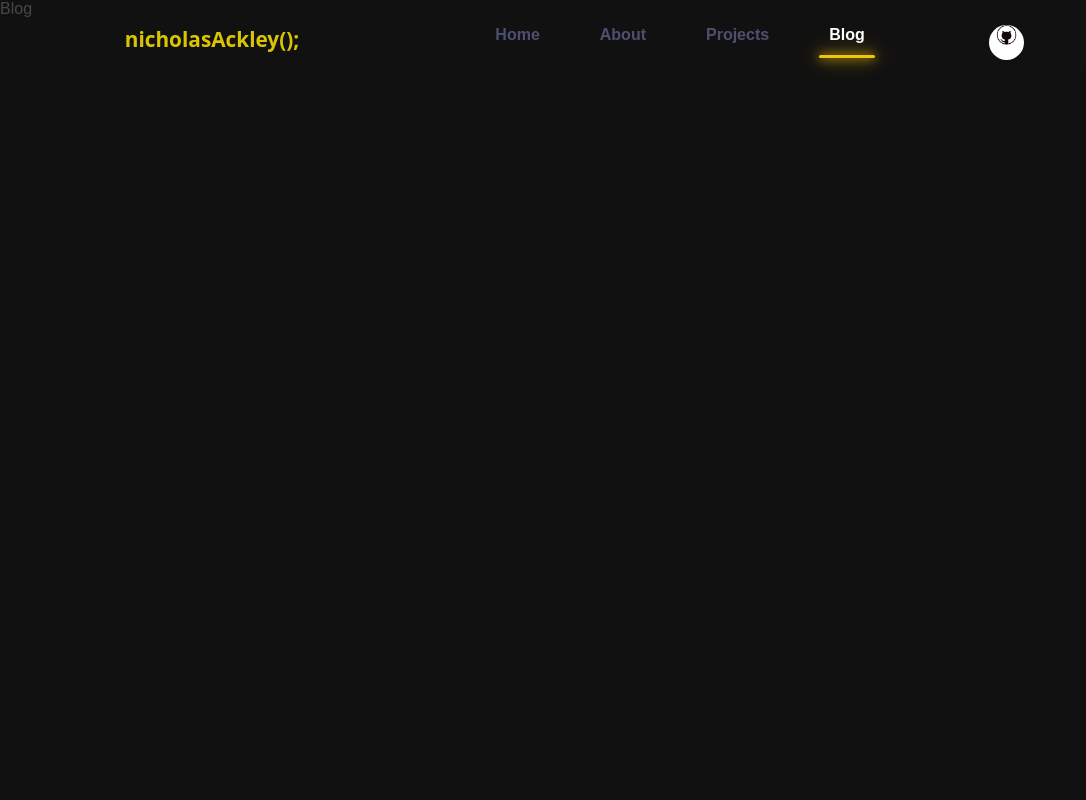
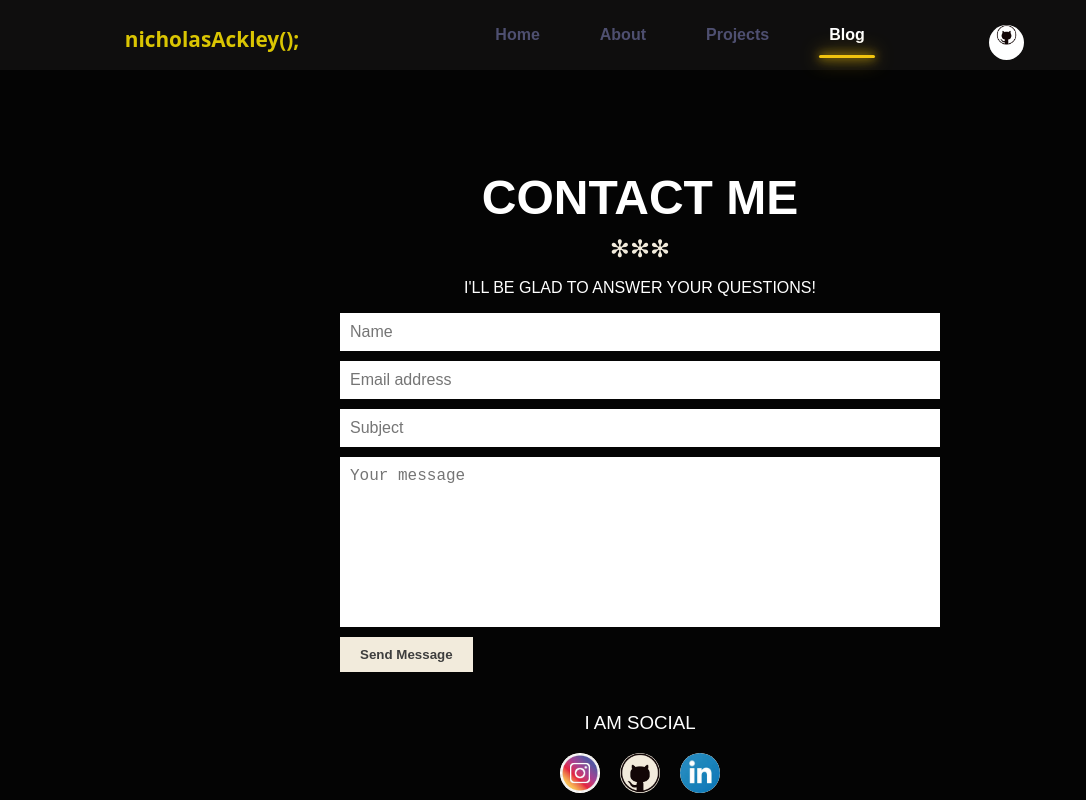
Before and after one commit to nicholas-ackley/website, a React (Vite) app: page /website/blog in a window 1280 px wide. Shown: the whole page, without its empty margins (0-1086 px from the left). Built offline with nearby package versions, Linux system fonts and the light colour scheme; a web font is replaced by a local one.

Commit message:
cleaned up and added blog jsx

```diff
--- /dev/null
+++ b/src/BlogPage/Blog.css
@@ -0,0 +1,132 @@
+body {
+    margin: 0;
+    font-family: 'Oswald', sans-serif;
+    background-color: #3e3e3e;
+    color: #f2ebdc;
+  }
+
+  .blog-container {
+    text-align: center;
+    margin-top: 90px;
+  }
+
+
+  .logo {
+    position: absolute;
+    top: 20px;
+    left: 50%;
+    transform: translateX(-50%);
+    background: #3e3e3e;
+    border-radius: 50%;
+    padding: 20px;
+    font-size: 24px;
+    font-weight: bold;
+    color: yellow;
+  }
+
+
+
+  .contact-section {
+    padding: 40px 20px;
+  }
+
+  .contact-section h1 {
+    font-size: 48px;
+    margin-bottom: 10px;
+  }
+
+  .underline {
+    font-size: 24px;
+    color: #f2ebdc;
+    margin: 10px 0;
+  }
+
+  .subtitle {
+    font-size: 14px;
+    font-weight: 600;
+    margin-bottom: 30px;
+  }
+
+  .contact-form {
+    display: flex;
+    flex-direction: column;
+    gap: 10px;
+    max-width: 600px;
+    margin: 0 auto;
+  }
+
+  .contact-form input,
+  .contact-form textarea {
+    padding: 10px;
+    border: none;
+    font-size: 16px;
+  }
+
+  .contact-form textarea {
+    height: 150px;
+    resize: none;
+  }
+
+  .form-footer {
+    display: flex;
+    justify-content: space-between;
+    align-items: center;
+  }
+
+  .form-footer button {
+    background-color: #f2ebdc;
+    color: #3e3e3e;
+    border: none;
+    padding: 10px 20px;
+    font-weight: bold;
+    cursor: pointer;
+  }
+
+  .captcha {
+    display: flex;
+    align-items: center;
+    gap: 5px;
+  }
+
+  .captcha input {
+    width: 40px;
+    padding: 5px;
+  }
+
+  .social-section {
+    margin-top: 40px;
+  }
+
+  .social-icons {
+    display: flex;
+    justify-content: center;
+  }
+
+  .social-icons {
+    display: flex;
+    justify-content: center;
+    gap: 20px;
+    margin-top: 10px;
+  }
+
+  .social-icons a {
+    width: 40px;
+    height: 40px;
+    border-radius: 50%;
+    background-color: #f2ebdc;
+    overflow: hidden;
+    display: flex;
+    align-items: center;
+    justify-content: center;
+  }
+
+  .social-icons img {
+    width: 100%;
+    height: 100%;
+    object-fit: cover;
+    border-radius: 50%;
+  }
+
+  .social-icons img:hover {
+    transform: scale(1.1);
+  }
--- a/src/BlogPage/Blog.jsx
+++ b/src/BlogPage/Blog.jsx
@@ -1,9 +1,44 @@
-import React from 'react'
+import React from "react";
+import "./Blog.css";
+import Instagram from "../images/instagram.png";
+import LinkedIn from "../images/linkedin.png";
+import GitHub from "../images/github.png";
 
 const Blog = () => {
   return (
-    <div>Blog</div>
-  )
-}
+    <div className="blog-container">
+      <section className="contact-section">
+        <h1>CONTACT ME</h1>
+        <div className="underline">✻✻✻</div>
+        <p>I'LL BE GLAD TO ANSWER YOUR QUESTIONS!</p>
+        <form className="contact-form">
+          <input type="text" placeholder="Name" />
+          <input type="email" placeholder="Email address" />
+          <input type="text" placeholder="Subject" />
+          <textarea placeholder="Your message"></textarea>
+          <div className="form-footer">
+            <button type="submit">Send Message</button>
 
-export default Blog
+          </div>
+        </form>
+
+        <div className="social-section">
+          <h3>I AM SOCIAL</h3>
+          <div className="social-icons">
+            <a href="https://www.instagram.com/nicholas.ackley/">
+              <img src={Instagram} alt="Instagram" />
+            </a>
+            <a href="https://github.com/nicholas-ackley">
+              <img src={GitHub} alt="GitHub" />
+            </a>
+            <a href="https://www.linkedin.com/in/nicholas-ackley/">
+              <img src={LinkedIn} alt="LinkedIn" />
+            </a>
+          </div>
+        </div>
+      </section>
+    </div>
+  );
+};
+
+export default Blog;
```
Also changed, not shown: src/images/instagram.png (added), src/images/linkedin.png (added), 1 other file (tests, documents, lock files or other folders).
